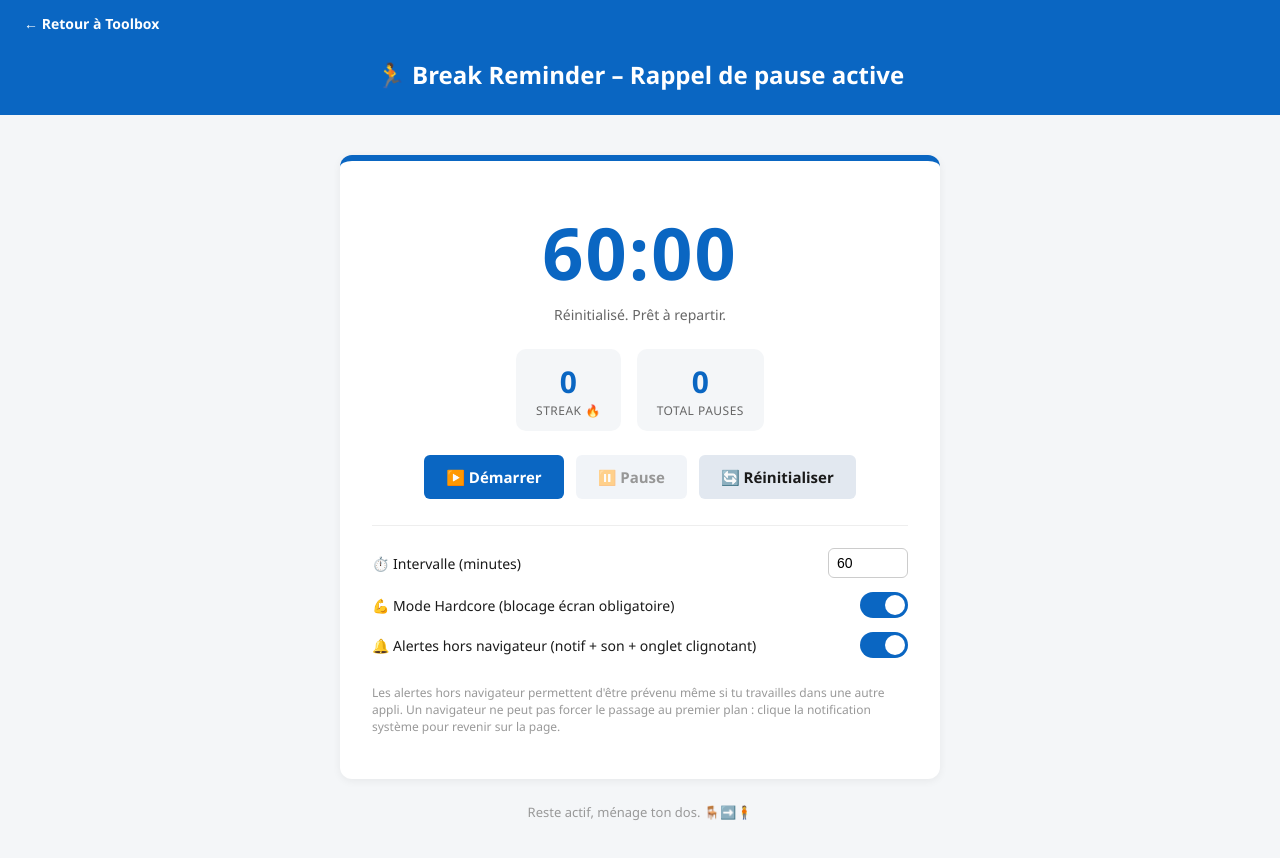
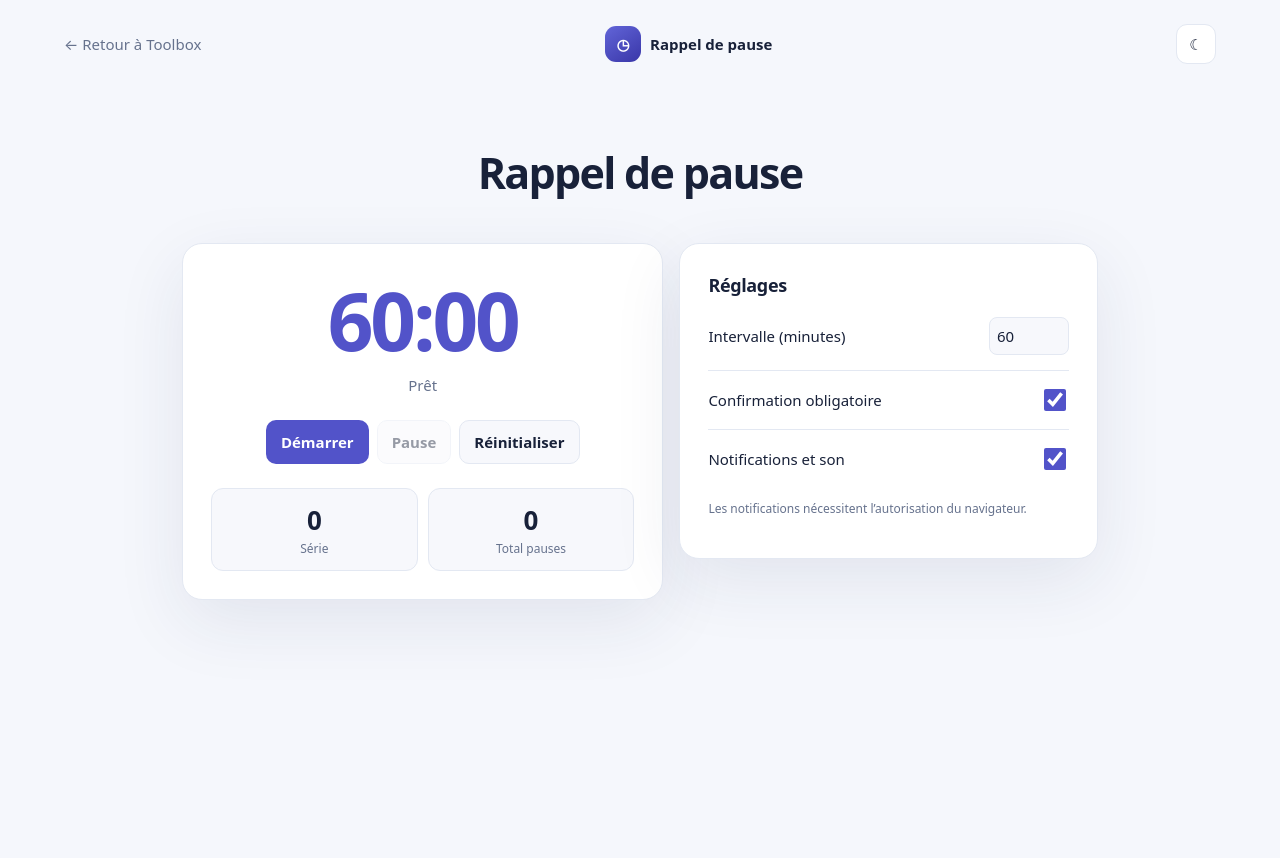
Before and after one commit to yilas/toolbox, a plain HTML site: page tools/break-reminder.html in a window 1280 px wide. After the commit the page ends 800 px from the top, so only its background shows below. Drawn offline with Linux system fonts and the light colour scheme.

Commit message:
Align break reminder with shared Toolbox design

```diff
--- a/tools/break-reminder.html
+++ b/tools/break-reminder.html
@@ -4,215 +4,89 @@
   <meta charset="UTF-8">
     <link rel="icon" href="../favicon.ico" type="image/x-icon" />
 <meta name="viewport" content="width=device-width, initial-scale=1.0">
-  <title>🏃 Break Reminder – Rappel de pause active</title>
+  <title>Rappel de pause — Toolbox</title>
+  <link rel="stylesheet" href="../assets/css/toolbox-shared.css">
   <style>
-    /* ---------- Base / thème aligné sur le portail ---------- */
-    * { box-sizing: border-box; }
-    body {
-      font-family: 'Segoe UI', sans-serif;
-      background-color: #f4f6f8;
-      margin: 0;
-      padding: 0;
-      color: #1a1a1a;
-    }
-    header {
-      background-color: #0a66c2;
-      color: white;
-      padding: 24px;
-      text-align: center;
-      font-size: 24px;
-      font-weight: bold;
-    }
-    main {
-      max-width: 640px;
-      margin: 40px auto;
-      padding: 0 20px;
-    }
-
-    /* ---------- Carte principale ---------- */
-    .card {
-      background: white;
-      border-radius: 12px;
-      box-shadow: 0 2px 8px rgba(0,0,0,0.06);
-      padding: 32px;
-      text-align: center;
-      border-top: 6px solid #0a66c2;
-    }
-
-    /* Décompte géant */
-    #countdown {
-      font-size: 72px;
-      font-weight: 700;
-      font-variant-numeric: tabular-nums;
-      letter-spacing: 2px;
-      margin: 10px 0 4px;
-      color: #0a66c2;
-    }
-    #status-line {
-      color: #666;
-      font-size: 14px;
-      min-height: 20px;
-      margin-bottom: 24px;
-    }
-
-    /* ---------- Boutons ---------- */
-    button {
-      font-family: inherit;
-      cursor: pointer;
-      border: none;
-      border-radius: 6px;
-      font-weight: bold;
-      transition: transform .1s ease, background .2s ease, opacity .2s ease;
-    }
-    button:active { transform: scale(0.97); }
-
-    .btn-row { display: flex; gap: 12px; justify-content: center; flex-wrap: wrap; }
-    .btn {
-      padding: 12px 22px;
-      font-size: 15px;
-      background: #0a66c2;
-      color: white;
-    }
-    .btn.secondary { background: #e2e8f0; color: #1a1a1a; }
-    .btn:disabled { opacity: .45; cursor: not-allowed; }
-
-    /* ---------- Réglages ---------- */
-    .settings {
-      margin-top: 26px;
-      padding-top: 22px;
-      border-top: 1px solid #eee;
-      display: flex;
-      flex-direction: column;
-      gap: 14px;
-      text-align: left;
-      font-size: 14px;
-    }
-    .setting-line { display: flex; align-items: center; justify-content: space-between; gap: 12px; }
-    .setting-line input[type="number"] { width: 80px; padding: 6px 8px; border: 1px solid #ccc; border-radius: 6px; font-size: 14px; }
-
-    /* Interrupteur (toggle) */
-    .switch { position: relative; display: inline-block; width: 48px; height: 26px; flex-shrink: 0; }
-    .switch input { opacity: 0; width: 0; height: 0; }
-    .slider { position: absolute; inset: 0; background: #ccc; border-radius: 26px; transition: .2s; }
-    .slider::before { content: ""; position: absolute; height: 20px; width: 20px; left: 3px; bottom: 3px; background: white; border-radius: 50%; transition: .2s; }
-    .switch input:checked + .slider { background: #0a66c2; }
-    .switch input:checked + .slider::before { transform: translateX(22px); }
-
-    /* ---------- Compteur / Streak ---------- */
-    .stats { display: flex; gap: 16px; justify-content: center; margin: 4px 0 24px; }
-    .stat-box { background: #f4f6f8; border-radius: 10px; padding: 12px 20px; min-width: 96px; }
-    .stat-box .num { font-size: 30px; font-weight: 700; color: #0a66c2; }
-    .stat-box .lbl { font-size: 12px; color: #666; text-transform: uppercase; letter-spacing: .5px; }
-
-    /* ---------- Overlay Hardcore ---------- */
-    #overlay {
-      position: fixed;
-      inset: 0;
-      background: rgba(10, 30, 60, 0.82);
-      backdrop-filter: blur(4px);
-      display: none;               /* affiché en flex par JS */
-      align-items: center;
-      justify-content: center;
-      z-index: 9999;
-      padding: 20px;
-      animation: fadeIn .25s ease;
-    }
-    @keyframes fadeIn { from { opacity: 0; } to { opacity: 1; } }
-
-    #overlay .panel {
-      background: white;
-      border-radius: 16px;
-      padding: 40px 32px;
-      max-width: 480px;
-      width: 100%;
-      text-align: center;
-      box-shadow: 0 10px 40px rgba(0,0,0,0.4);
-    }
-    #overlay h1 { font-size: 30px; margin: 0 0 8px; color: #d32f2f; }
-    #overlay p { color: #555; margin: 0 0 24px; }
-
-    #standup-btn {
-      background: #2e7d32;
-      color: white;
-      font-size: 22px;
-      padding: 20px 30px;
-      width: 100%;
-      border-radius: 12px;
-    }
-
-    footer { text-align: center; padding: 24px; font-size: 13px; color: #999; }
-    .hint { font-size: 12px; color: #999; }
-    /* Navigation commune vers Toolbox */
-    .toolbox-return-nav { background: #0a66c2; padding: 12px 24px 0; }
-    .toolbox-return-nav a { display: inline-block; color: #fff; text-decoration: none; font-size: 14px; font-weight: 650; }
-    .toolbox-return-nav a:hover { text-decoration: underline; text-underline-offset: 3px; }
-    .toolbox-return-nav a:focus-visible { outline: 2px solid #fff; outline-offset: 4px; border-radius: 3px; }
+    body { margin:0; font:15px/1.5 system-ui,-apple-system,"Segoe UI",sans-serif; background:var(--bg); color:var(--text); }
+    button,input { font:inherit; } button { cursor:pointer; } button:disabled { opacity:.45; cursor:not-allowed; }
+    :focus-visible { outline:3px solid var(--accent); outline-offset:3px; }
+    .shell { max-width:960px; }
+    .layout { display:grid; grid-template-columns:minmax(0,1.15fr) minmax(0,1fr); gap:16px; align-items:start; }
+    .card { text-align:center; }
+    #countdown { font-size:clamp(48px,9vw,80px); font-weight:750; font-variant-numeric:tabular-nums; letter-spacing:-.04em; color:var(--accent); line-height:1.2; }
+    #status-line { color:var(--muted); min-height:24px; margin:6px 0 22px; }
+    .btn-row { display:flex; gap:8px; justify-content:center; flex-wrap:wrap; }
+    .btn,#standup-btn { background:var(--accent); color:#fff; border:1px solid transparent; border-radius:10px; padding:10px 14px; font-weight:650; }
+    html[data-theme=dark] .btn:not(.secondary),html[data-theme=dark] #standup-btn { color:#0b1120; }
+    .btn.secondary { background:var(--soft); color:var(--text); border-color:var(--border); }
+    .settings { display:grid; gap:0; }
+    .setting-line { display:flex; align-items:center; justify-content:space-between; gap:12px; padding:15px 0; border-bottom:1px solid var(--border); }
+    .setting-line:last-of-type { border-bottom:0; }
+    .setting-line input[type=number] { width:80px; background:var(--soft); color:var(--text); border:1px solid var(--border); border-radius:8px; padding:7px; }
+    .switch { display:inline-flex; align-items:center; }
+    .switch input { width:22px; height:22px; accent-color:var(--accent); cursor:pointer; }
+    .slider { display:none; }
+    .stats { display:grid; grid-template-columns:1fr 1fr; gap:10px; margin:24px 0 0; }
+    .stat-box { background:var(--soft); border:1px solid var(--border); border-radius:12px; padding:12px; }
+    .num { font-size:26px; font-weight:750; font-variant-numeric:tabular-nums; }
+    .lbl,.hint { color:var(--muted); font-size:12px; }
+    #overlay { position:fixed; inset:0; background:rgba(10,20,40,.78); display:none; align-items:center; justify-content:center; z-index:9999; padding:20px; }
+    #overlay .panel { max-width:440px; width:100%; text-align:center; }
+    #overlay h1 { font-size:26px; margin:0 0 10px; } #overlay p { color:var(--muted); }
+    #standup-btn { width:100%; }
+    @media(max-width:680px) { .layout { grid-template-columns:1fr; } .nav { padding:16px; flex-wrap:wrap; } .nav strong { order:-1; width:100%; } .panel { padding:20px; } }
   </style>
 </head>
 <body>
-  <nav class="toolbox-return-nav" aria-label="Navigation">
-    <a href="../index.html" aria-label="Retour à Toolbox">← Retour à Toolbox</a>
-  </nav>
-  <header>🏃 Break Reminder – Rappel de pause active</header>
+  <header class="nav"><a href="../index.html" aria-label="Retour à Toolbox">← Retour à Toolbox</a><strong><span class="mark" aria-hidden="true">◷</span> Rappel de pause</strong><button type="button" id="theme" aria-label="Changer le thème" title="Changer le thème">☾</button></header>
 
-  <main>
-    <div class="card">
+  <main class="shell">
+    <div class="hero"><h1>Rappel de pause</h1></div>
+    <div class="layout"><section class="panel card" aria-label="Minuteur">
       <!-- Décompte principal -->
       <div id="countdown">60:00</div>
-      <div id="status-line">Prêt à bosser. Le rappel se déclenchera à zéro.</div>
-
-      <!-- Statistiques / Streak -->
-      <div class="stats">
-        <div class="stat-box">
-          <div class="num" id="streak-val">0</div>
-          <div class="lbl">Streak 🔥</div>
-        </div>
-        <div class="stat-box">
-          <div class="num" id="total-val">0</div>
-          <div class="lbl">Total pauses</div>
-        </div>
-      </div>
+      <div id="status-line">Prêt</div>
 
       <!-- Contrôles -->
       <div class="btn-row">
-        <button class="btn" id="start-btn">▶️ Démarrer</button>
-        <button class="btn secondary" id="pause-btn" disabled>⏸️ Pause</button>
-        <button class="btn secondary" id="reset-btn">🔄 Réinitialiser</button>
+        <button class="btn" id="start-btn">Démarrer</button>
+        <button class="btn secondary" id="pause-btn" disabled>Pause</button>
+        <button class="btn secondary" id="reset-btn">Réinitialiser</button>
       </div>
 
+      <div class="stats"><div class="stat-box"><div class="num" id="streak-val">0</div><div class="lbl">Série</div></div><div class="stat-box"><div class="num" id="total-val">0</div><div class="lbl">Total pauses</div></div></div>
+      </section><section class="panel" aria-labelledby="settings-title"><h2 id="settings-title">Réglages</h2>
       <!-- Réglages -->
       <div class="settings">
         <div class="setting-line">
-          <label for="minutes-input">⏱️ Intervalle (minutes)</label>
+          <label for="minutes-input">Intervalle (minutes)</label>
           <input type="number" id="minutes-input" min="1" max="240" value="60">
         </div>
         <div class="setting-line">
-          <label for="hardcore-toggle">💪 Mode Hardcore (blocage écran obligatoire)</label>
+          <label for="hardcore-toggle">Confirmation obligatoire</label>
           <label class="switch">
             <input type="checkbox" id="hardcore-toggle" checked>
             <span class="slider"></span>
           </label>
         </div>
         <div class="setting-line">
-          <label for="alert-toggle">🔔 Alertes hors navigateur (notif + son + onglet clignotant)</label>
+          <label for="alert-toggle">Notifications et son</label>
           <label class="switch">
             <input type="checkbox" id="alert-toggle" checked>
             <span class="slider"></span>
           </label>
         </div>
-        <p class="hint">Les alertes hors navigateur permettent d'être prévenu même si tu travailles dans une autre appli. Un navigateur ne peut pas forcer le passage au premier plan : clique la notification système pour revenir sur la page.</p>
+        <p class="hint">Les notifications nécessitent l’autorisation du navigateur.</p>
       </div>
-    </div>
-
-    <footer>Reste actif, ménage ton dos. 🪑➡️🧍</footer>
+    </section></div>
   </main>
 
   <!-- ======================= OVERLAY HARDCORE ======================= -->
   <div id="overlay">
     <div class="panel">
-      <h1 id="overlay-title">🚨 LÈVE TES FESSES !</h1>
-      <p id="overlay-sub">Ça fait assez longtemps que tu es collé à cette chaise.</p>
-      <button id="standup-btn">🧍 Je suis debout !</button>
+      <h1 id="overlay-title">C’est l’heure de la pause !</h1>
+      <p id="overlay-sub"></p>
+      <button id="standup-btn">Je suis debout</button>
     </div>
   </div>
 
@@ -385,7 +259,7 @@
       : configuredSeconds(); // nouveau cycle
     running = true;
     el.countdown.textContent = fmt(remaining);
-    el.status.textContent = '⏳ Le compte à rebours tourne. Concentre-toi !';
+    el.status.textContent = 'En cours';
     el.start.disabled = true;
     el.pause.disabled = false;
     mainTimer = setInterval(tick, 1000);
@@ -393,7 +267,7 @@
 
   function pauseTimer() {
     stopMainTimer();
-    el.status.textContent = '⏸️ En pause. Clique « Démarrer » pour reprendre.';
+    el.status.textContent = 'En pause';
   }
 
   function stopMainTimer() {
@@ -408,7 +282,7 @@
     stopMainTimer();
     remaining = configuredSeconds();
     el.countdown.textContent = fmt(remaining);
-    el.status.textContent = 'Réinitialisé. Prêt à repartir.';
+    el.status.textContent = 'Prêt';
   }
 
   /* ---------------------------------------------------------------
@@ -471,6 +345,22 @@
   /* ---------------------------------------------------------------
      Initialisation
   --------------------------------------------------------------- */
+  const themeButton = document.getElementById('theme');
+  const media = window.matchMedia('(prefers-color-scheme: dark)');
+  let theme = 'system';
+  try { theme = localStorage.getItem('password-studio-theme') || 'system'; } catch (_) {}
+  function applyTheme() {
+    const dark = theme === 'dark' || (theme === 'system' && media.matches);
+    document.documentElement.dataset.theme = dark ? 'dark' : 'light';
+    themeButton.textContent = dark ? '☀' : '☾';
+  }
+  themeButton.addEventListener('click', () => {
+    theme = document.documentElement.dataset.theme === 'dark' ? 'light' : 'dark';
+    try { localStorage.setItem('password-studio-theme', theme); } catch (_) {}
+    applyTheme();
+  });
+  if (media.addEventListener) media.addEventListener('change', applyTheme);
+  applyTheme();
   loadState();
   resetTimer();
   </script>
```
